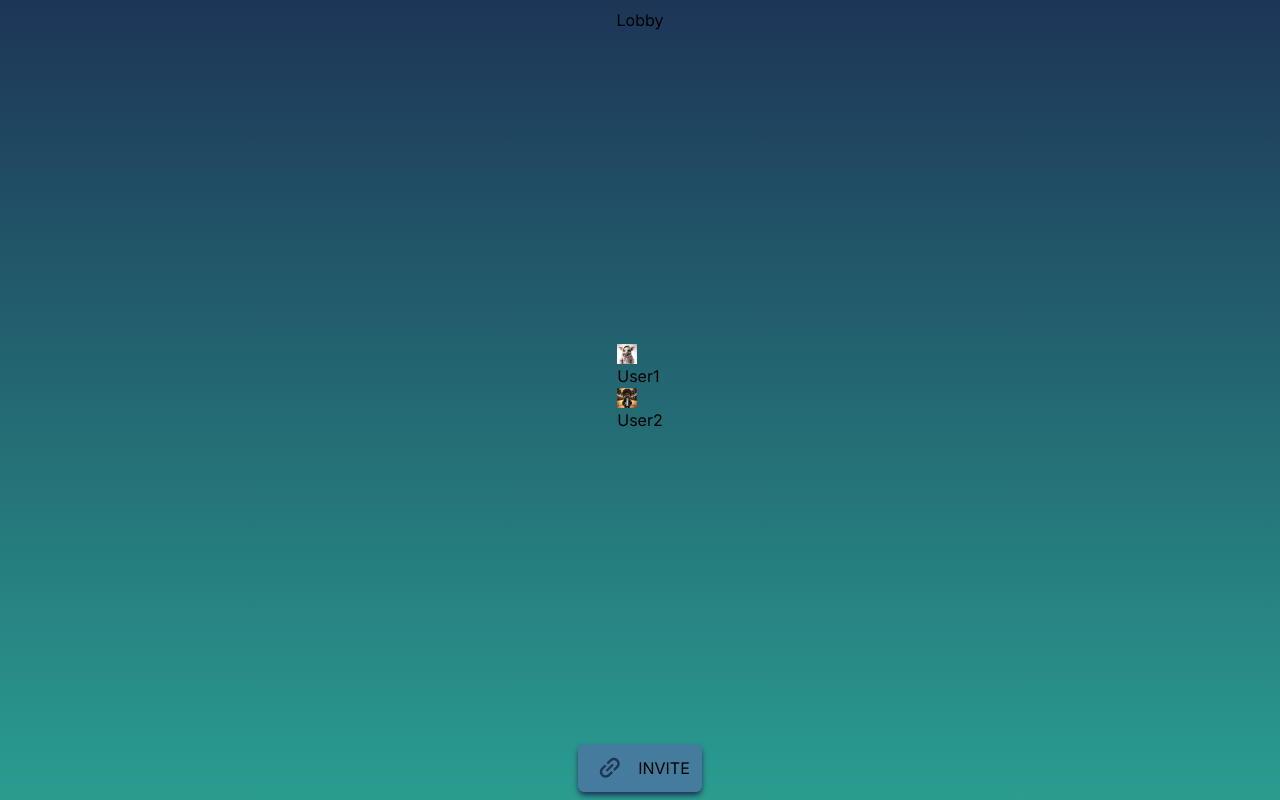
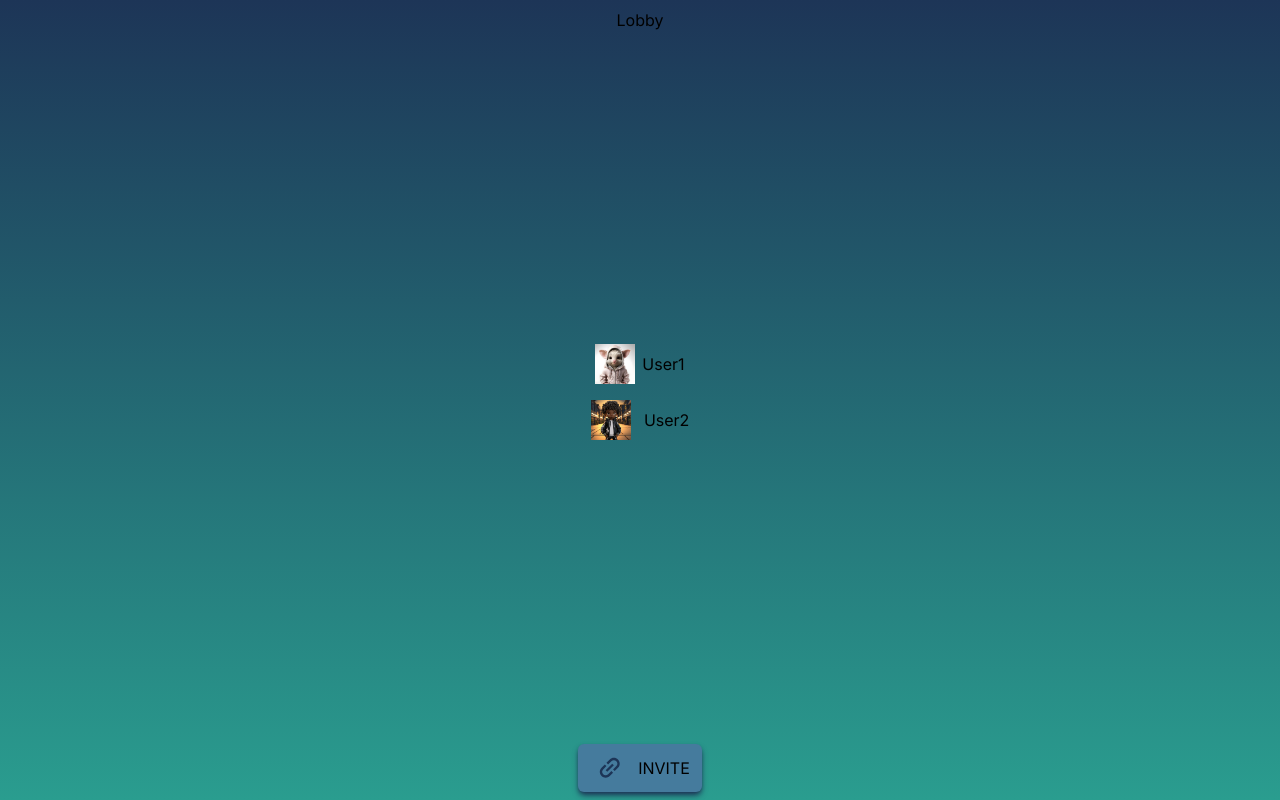
Before and after one commit to dylancobb/in-house-project, a Next.js app: page /lobby in a window 1280 px wide. Built offline with nearby package versions, Linux system fonts and the light colour scheme.

Commit message:
Add users, needs lots of restyling and loop

```diff
--- a/app/components/UserProfile.tsx
+++ b/app/components/UserProfile.tsx
@@ -3,15 +3,34 @@ import avatar1 from '../../public/images/avatars/avatar1.jpg';
 import avatar2 from '../../public/images/avatars/avatar2.jpg';
 import Image from 'next/image';
 
+// UserProfiles will be displayed through a loop, this is just temporary
+
 const UserProfile = () => {
   return (
     <>
-      <div>
-        <Image key={1} src={avatar1} width={20} height={20} alt="userAvatar" />
-        <p>User1</p>
-
-        <Image key={2} src={avatar2} width={20} height={20} alt="userAvatar" />
-        <p>User2</p>
+      <div className="flex flex-col gap-2 ">
+        <div className="flex  justify-around items-center p-2">
+          <Image
+            key={1}
+            src={avatar1}
+            width={40}
+            height={40}
+            alt="userAvatar"
+            priority={true}
+          />
+          <p>User1</p>
+        </div>
+        <div className="flex w-28 justify-around items-center">
+          <Image
+            key={2}
+            src={avatar2}
+            width={40}
+            height={40}
+            alt="userAvatar"
+            priority={true}
+          />
+          <p>User2</p>
+        </div>
       </div>
     </>
   );
```
